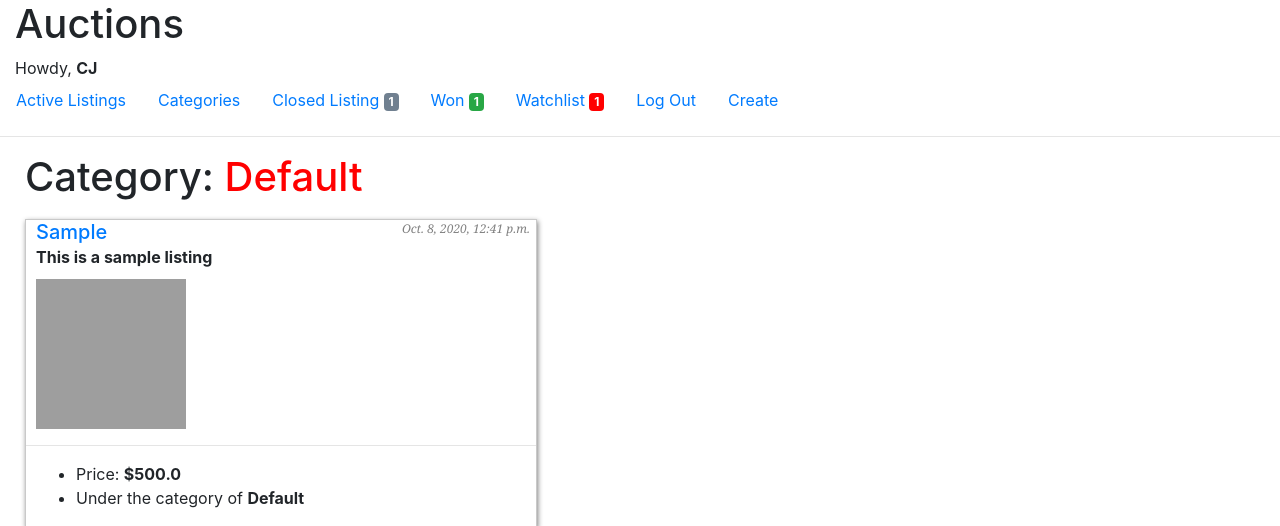
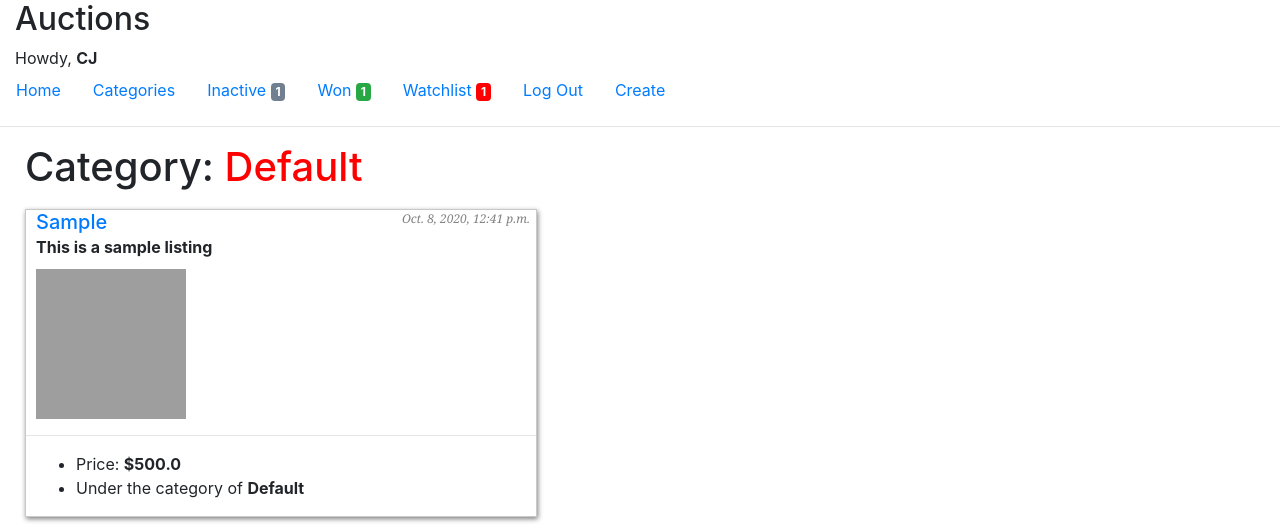
Before and after one commit to conscience11/commerce, a Django app: page /category/Default in a window 1280 px wide. Shown: the top 526 px of the page. Run offline with Django 3.2, Linux system fonts and the light colour scheme; a user stored in the database is signed in; data comes from the database, SQL or seed files in the repository; some libraries are stand-ins or nearby versions; grey boxes are pictures that could not be loaded.

Commit message:
Update template v1.0

```diff
--- a/auctions/templates/auctions/layout.html
+++ b/auctions/templates/auctions/layout.html
@@ -7,11 +7,13 @@
             body {
 
     max-width: 100%;
-    margin: 0px;
+    margin: 10px;
+    background-color: rgb(247, 214, 214);
 
 
 
 }
+.comment-form  {margin-bottom: 60px;}
 .blah{color: red;}
 .cong{color: green}
 .cong, .blah{
@@ -272,7 +274,9 @@
 .c-sub:hover{
     background-color: rgb(0, 0, 216);
 }
-
+.container{
+margin-bottom: 40px; border-bottom: solid 1px rgb(255, 227, 227);
+}
 
 
 
@@ -284,7 +288,7 @@
     </head>
     <body>
 
-        <h1 class="title">Auctions</h1>
+        <h2 class="title">Auctions</h2>
         <div class="welcome">
             {% if user.is_authenticated %}
                 Howdy, <strong>{{user.username.upper}}
@@ -297,7 +301,7 @@
                 <div class="head1">
         <ul class="nav">
             <li class="nav-item">
-                <a class="nav-link" href="{% url 'index' %}">Active Listings</a>
+                <a class="nav-link" href="{% url 'index' %}">Home</a>
 
             </li>
             <li class="nav-item">
@@ -305,7 +309,7 @@
             </li>
             {% if user.is_authenticated %}
             <li class="nav-item">
-                <a class="nav-link" href="{% url 'closed' user.username %}">Closed Listing <span class="badge badge-success" style="background-color: slategrey;">{{ctotal}}</span></a>
+                <a class="nav-link" href="{% url 'closed' user.username %}">Inactive <span class="badge badge-success" style="background-color: slategrey;">{{ctotal}}</span></a>
             </li>
             <li class="nav-item">
                 <a class="nav-link" href="{% url 'won' user.username %}">Won <span class="badge badge-success">{{wtotal}}</span></a>
```
